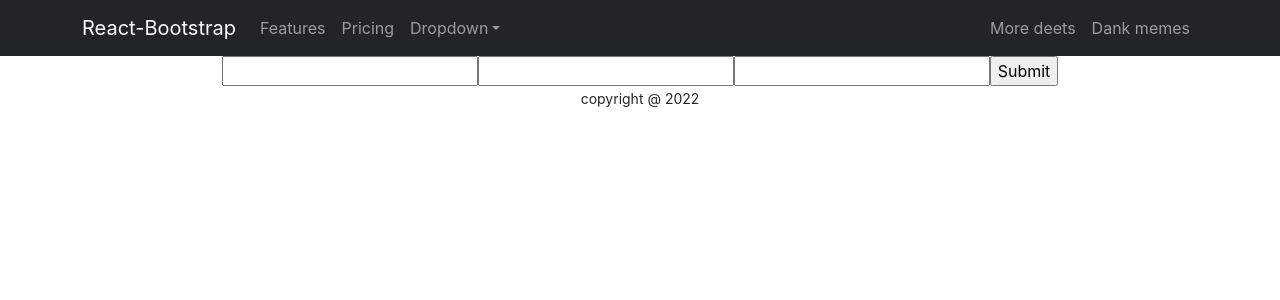
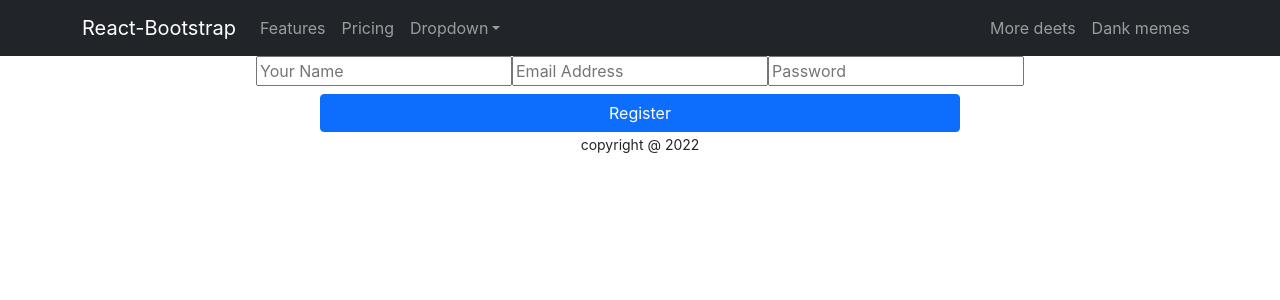
Before and after one commit to sadiqss/warehouse-management-client, a React (Create React App) app: page /register in a window 1280 px wide. Shown: the top 300 px of the page. Built offline with nearby package versions, Linux system fonts and the light colour scheme.

Commit message:
user registered

```diff
--- a/package.json
+++ b/package.json
@@ -11,6 +11,7 @@
     "react": "^18.1.0",
     "react-bootstrap": "^2.3.1",
     "react-dom": "^18.1.0",
+    "react-firebase-hooks": "^5.0.3",
     "react-hook-form": "^7.30.0",
     "react-router-dom": "^6.3.0",
     "react-scripts": "5.0.1",
--- a/src/Pages/Login/Register/Register.js
+++ b/src/Pages/Login/Register/Register.js
@@ -1,15 +1,34 @@
 import React from 'react';
-import { useForm } from "react-hook-form";
+import { useCreateUserWithEmailAndPassword } from 'react-firebase-hooks/auth';
+import auth from '../../../firebase.init';
 
 const Register = () => {
-    const { register, handleSubmit } = useForm();
-    const onSubmit = data => console.log(data);
+
+    const [
+        createUserWithEmailAndPassword,
+        user,
+        loading,
+        error,
+    ] = useCreateUserWithEmailAndPassword(auth, { sendEmailVerification: true });
+
+    const handleRegister = async (event) => {
+        event.preventDefault();
+        const name = event.target.name.value;
+        const email = event.target.email.value;
+        const password = event.target.password.value;
+        await createUserWithEmailAndPassword(email, password);
+    }
     return (
-        <form onSubmit={handleSubmit(onSubmit)}>
-            <input {...register("firstName", { required: true })} />
-            <input {...register("lastName")} />
-            <input type="number" {...register("age", { min: 18, max: 99 })} />
-            <input type="submit" />
+        <form onSubmit={handleRegister}>
+            <input type="text" name="name" id="" placeholder='Your Name' />
+
+            <input type="email" name="email" id="" placeholder='Email Address' required />
+
+            <input type="password" name="password" id="" placeholder='Password' required />
+            <input
+                className='w-50 mx-auto btn btn-primary mt-2'
+                type="submit"
+                value="Register" />
         </form>
     );
 };
```
Also changed, not shown: src/firebase.init.js (renamed from firebase.init.js), 1 other file (tests, documents, lock files or other folders).
